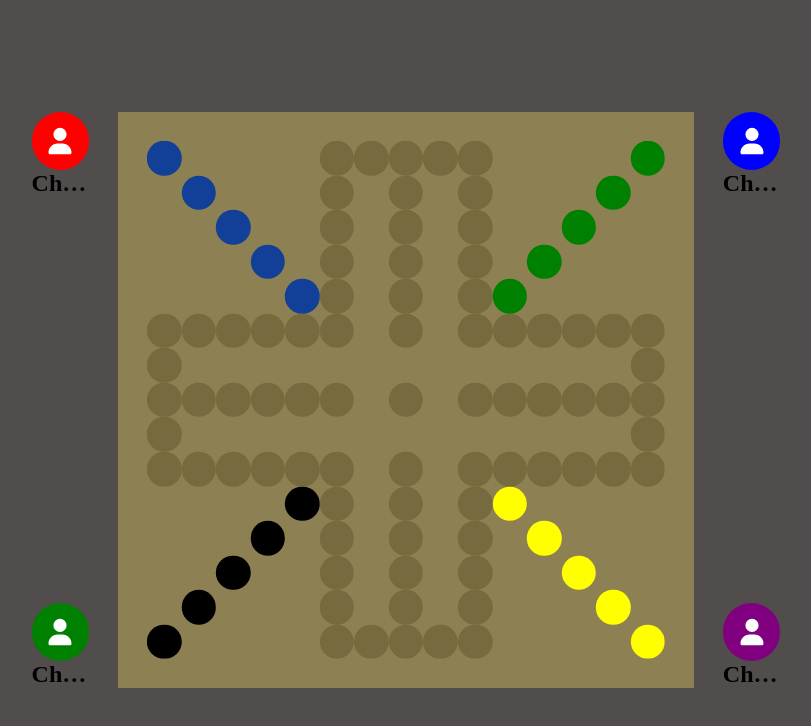
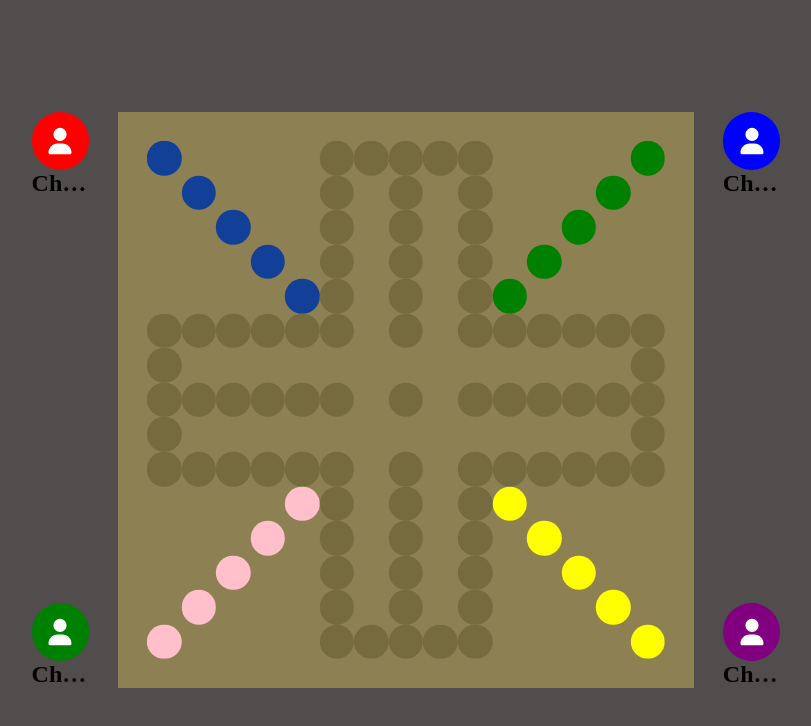
Before and after one commit to chaburk/aggravation, a React (Vite) app: page / in a window 1280 px wide. Both pictures are taken after a click on the element "Begin". Shown: the top 726 px of the page, without its empty margins (234-1045 px from the left). Built offline with nearby package versions, Linux system fonts and the light colour scheme; a web font is replaced by a local one.

Commit message:
Started styling for marble

```diff
--- a/src/Board.tsx
+++ b/src/Board.tsx
@@ -40,7 +40,8 @@ function createSpaces() {
       spaces.push(<div className={`space grid-item playerTwo`} key={i}></div>);
     } else if (playerThreeMarbles.includes(i)) {
       spaces.push(
-        <div className={`space grid-item playerThree`} key={i}></div>
+        <Marble />
+        // <div className={`space grid-item playerThree`} key={i}></div>
       );
     } else if (playerFourMarbles.includes(i)) {
       spaces.push(<div className={`space grid-item playerFour`} key={i}></div>);
--- /dev/null
+++ b/src/Marble.css
@@ -0,0 +1,6 @@
+.marble-container {
+  background-color: pink;
+  width: 100%;
+  padding-top: 100%;
+  border-radius: 50%;
+}
--- a/src/Marble.tsx
+++ b/src/Marble.tsx
@@ -1,7 +1,7 @@
-import React from "react";
+import "./Marble.css";
 
 const Marble = (props) => {
-  return <div>Marble</div>;
+  return <div className="marble-container" style={props.color}></div>;
 };
 
 export default Marble;
```
